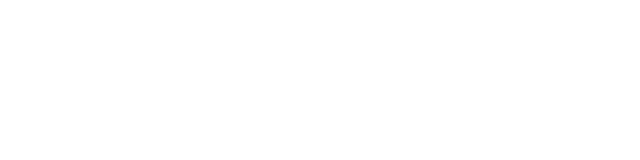
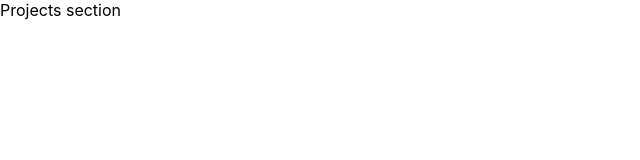
Before and after one commit to pranjay-poddar/webarchsite2021, a React (Create React App) app: page /projects in a window 1280 px wide. Shown: the top 160 px of the page, without its empty margins (0-640 px from the left). Built offline with nearby package versions, Linux system fonts and the light colour scheme.

Commit message:
projects initial setup

```diff
--- a/src/containers/Home.js
+++ b/src/containers/Home.js
@@ -1,7 +1,6 @@
 import logo from "../files/logo.png";
 import { Link } from "react-router-dom";
-import "./Home.css"
-
+import "./Home.css";
 
 const Home = () => {
   return (
@@ -9,14 +8,20 @@
       <header className="Home-header">
         <img src={logo} className="Home-logo" alt="logo" />
         <p>Webarch Site 2021</p>
-                <a className="Home-link" href="https://webarchsrm.com" target="_blank" rel="noopener noreferrer">
+        <a
+          className="Home-link"
+          href="https://webarchsrm.com"
+          target="_blank"
+          rel="noopener noreferrer"
+        >
           Main Branch
         </a>
         <Link to="/">Home</Link>
         <Link to="/team">Team</Link>
+        <Link to="/projects">Projects</Link>
       </header>
     </div>
   );
-}
+};
 
 export default Home;
--- a/src/containers/Main.js
+++ b/src/containers/Main.js
@@ -1,7 +1,8 @@
-import { Switch, Route } from 'react-router-dom';
-import './Main.css';
-import Home from './Home';
-import Team from './Team';
+import { Switch, Route } from "react-router-dom";
+import "./Main.css";
+import Home from "./Home";
+import Team from "./Team";
+import Projects from "./Projects/Projects";
 
 function Main() {
   return (
@@ -10,8 +11,11 @@
         <Route exact path="/">
           <Home />
         </Route>
-                <Route exact path='/team'>
+        <Route exact path="/team">
           <Team />
+        </Route>
+        <Route exact path="/projects">
+          <Projects />
         </Route>
       </Switch>
     </div>
--- /dev/null
+++ b/src/containers/Projects/Projects.js
@@ -0,0 +1,7 @@
+import React from "react";
+
+const Projects = () => {
+  return <div>Projects section</div>;
+};
+
+export default Projects;
```
Also changed, not shown: src/containers/Projects/Projects.css (added), 1 other file (tests, documents, lock files or other folders). Lines whose indentation alone changed are shown as unchanged.
